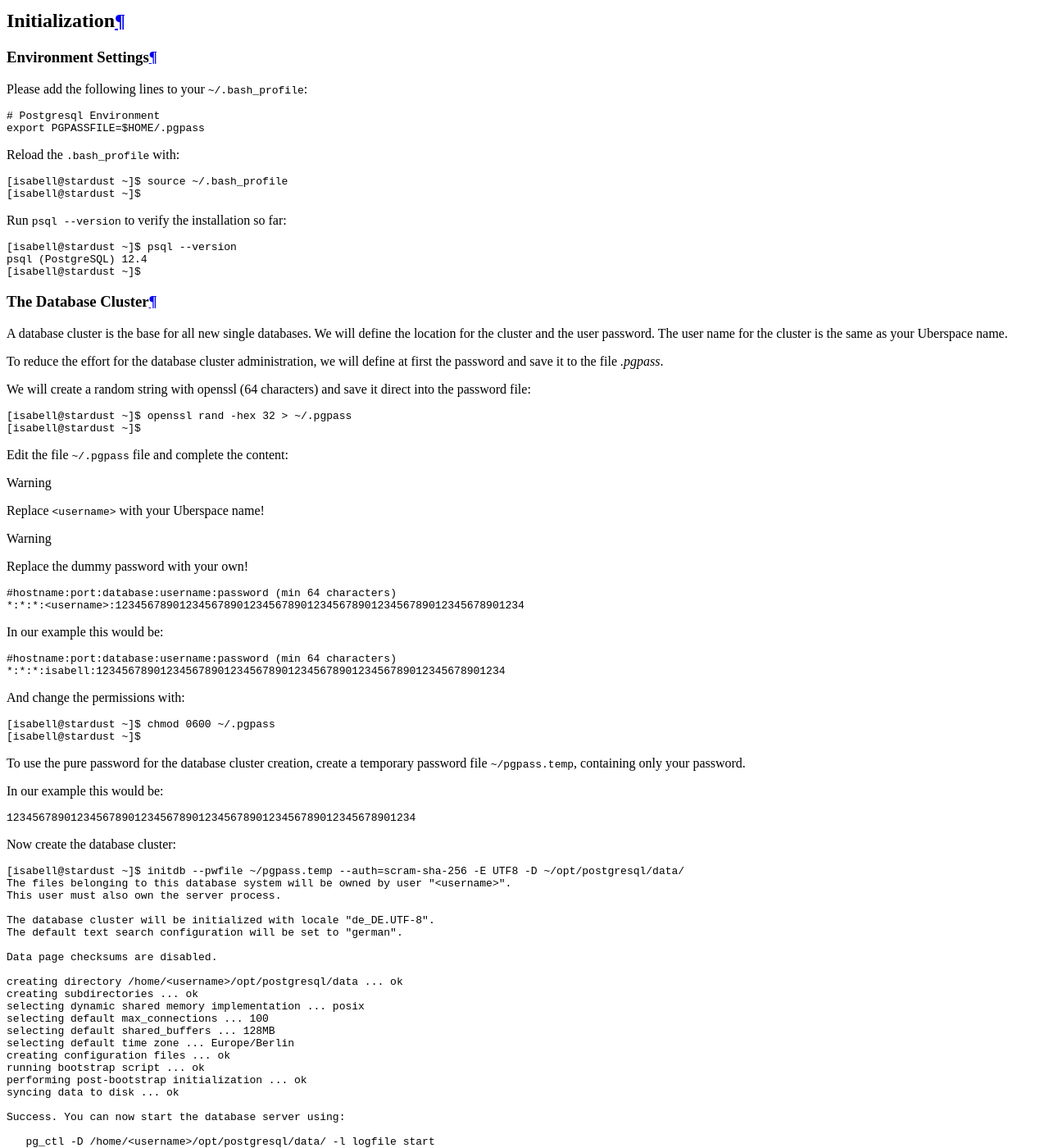
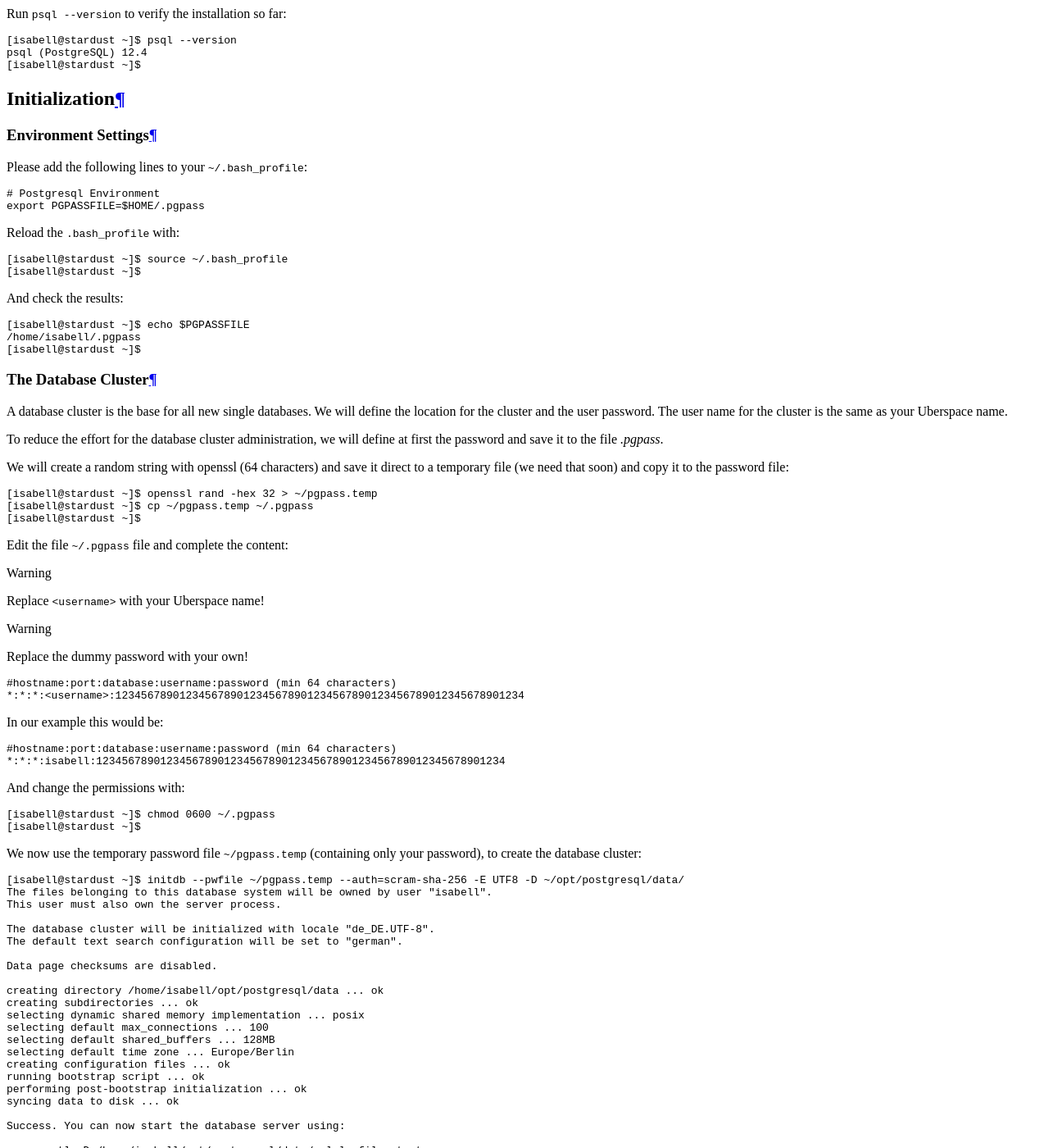
Before and after one commit to Uberspace/lab, a Sphinx documentation site: the page built from source/guide_postgresql.rst, in a window 1280 px wide and 1400 px high, scrolled down 5026 px. Shown: the whole window at 82% size. Built offline with Sphinx 7.4.7 and the Read the Docs theme 2.0.0, drawn with Linux system fonts in a browser that asks for light colours; some of the changed text lies outside the part shown.

Commit message:
[postgresql] :art: restructe some content and fix some typos

```diff
--- a/source/guide_postgresql.rst
+++ b/source/guide_postgresql.rst
@@ -5,7 +5,6 @@
 
 .. tag:: lang-c
 .. tag:: database
-
 
 .. sidebar:: Logo
 
@@ -34,26 +33,28 @@
 Version
 =======
 
-At first get an overview which versions are available and will be supported for your project:
+At first get an overview which versions are available and will be supported for your project::
 
-::
+    [isabell@stardust ~]$ uberspace tools version list postgresql
+    - 10
+    - 11
+    - 12
+    - 13
+    [isabell@stardust ~]$
 
- [isabell@stardust ~]$ uberspace tools version list postgresql
- - 10
- - 11
- - 12
- - 13
- [isabell@stardust ~]$
+Select the desired postgresql version using::
 
-Select the desired postgresql version using:
+    [isabell@stardust ~]$ uberspace tools version use postgresql 12
+    Using 'Postgresql' version: '12'
+    Selected postgresql version 12
+    The new configuration is adapted immediately. Patch updates will be applied automatically.
+    [isabell@stardust ~]$
 
-::
+Run ``psql --version`` to verify the installation so far::
 
- [isabell@stardust ~]$ uberspace tools version use postgresql 12
- Using 'Postgresql' version: '12'
- Selected postgresql version 12
- The new configuration is adapted immediately. Patch updates will be applied automatically.
- [isabell@stardust ~]$
+    [isabell@stardust ~]$ psql --version
+    psql (PostgreSQL) 12.4
+    [isabell@stardust ~]$
 
 Initialization
 ==============
@@ -65,24 +66,19 @@
 
 .. code-block:: bash
 
- # Postgresql Environment
- export PGPASSFILE=$HOME/.pgpass
+    # Postgresql Environment
+    export PGPASSFILE=$HOME/.pgpass
 
-Reload the ``.bash_profile`` with:
+Reload the ``.bash_profile`` with::
 
-::
+    [isabell@stardust ~]$ source ~/.bash_profile
+    [isabell@stardust ~]$
 
- [isabell@stardust ~]$ source ~/.bash_profile
- [isabell@stardust ~]$
+And check the results::
 
-Run ``psql --version`` to verify the installation so far:
-
-::
-
- [isabell@stardust ~]$ psql --version
- psql (PostgreSQL) 12.4
- [isabell@stardust ~]$
-
+    [isabell@stardust ~]$ echo $PGPASSFILE
+    /home/isabell/.pgpass
+    [isabell@stardust ~]$
 
 The Database Cluster
 --------------------
@@ -91,13 +87,11 @@
 
 To reduce the effort for the database cluster administration, we will define at first the password and save it to the file *.pgpass*.
 
-We will create a random string with openssl (64 characters) and save it direct into the password file:
+We will create a random string with openssl (64 characters) and save it direct to a temporary file (we need that soon) and copy it to the password file::
 
-::
-
- [isabell@stardust ~]$ openssl rand -hex 32 > ~/.pgpass
- [isabell@stardust ~]$
-
+    [isabell@stardust ~]$ openssl rand -hex 32 > ~/pgpass.temp
+    [isabell@stardust ~]$ cp ~/pgpass.temp ~/.pgpass
+    [isabell@stardust ~]$
 
 Edit the file ``~/.pgpass`` file and complete the content:
 
@@ -106,70 +100,56 @@
 .. warning:: Replace the dummy password with your own!
 
 .. code-block:: console
- :emphasize-lines: 1,2
+    :emphasize-lines: 2
 
- #hostname:port:database:username:password (min 64 characters)
- *:*:*:<username>:1234567890123456789012345678901234567890123456789012345678901234
+    #hostname:port:database:username:password (min 64 characters)
+    *:*:*:<username>:1234567890123456789012345678901234567890123456789012345678901234
 
-In our example this would be:
+In our example this would be::
+
+    #hostname:port:database:username:password (min 64 characters)
+    *:*:*:isabell:1234567890123456789012345678901234567890123456789012345678901234
+
+And change the permissions with::
+
+    [isabell@stardust ~]$ chmod 0600 ~/.pgpass
+    [isabell@stardust ~]$
+
+We now use the temporary password file ``~/pgpass.temp`` (containing only your password), to create the database cluster:
 
 .. code-block:: console
+    :emphasize-lines: 1
 
- #hostname:port:database:username:password (min 64 characters)
- *:*:*:isabell:1234567890123456789012345678901234567890123456789012345678901234
+    [isabell@stardust ~]$ initdb --pwfile ~/pgpass.temp --auth=scram-sha-256 -E UTF8 -D ~/opt/postgresql/data/
+    The files belonging to this database system will be owned by user "isabell".
+    This user must also own the server process.
 
-And change the permissions with:
+    The database cluster will be initialized with locale "de_DE.UTF-8".
+    The default text search configuration will be set to "german".
 
-::
+    Data page checksums are disabled.
 
- [isabell@stardust ~]$ chmod 0600 ~/.pgpass
- [isabell@stardust ~]$
+    creating directory /home/isabell/opt/postgresql/data ... ok
+    creating subdirectories ... ok
+    selecting dynamic shared memory implementation ... posix
+    selecting default max_connections ... 100
+    selecting default shared_buffers ... 128MB
+    selecting default time zone ... Europe/Berlin
+    creating configuration files ... ok
+    running bootstrap script ... ok
+    performing post-bootstrap initialization ... ok
+    syncing data to disk ... ok
 
-To use the pure password for the database cluster creation, create a temporary password file ``~/pgpass.temp``, containing only your password.
+    Success. You can now start the database server using:
 
-In our example this would be:
+        pg_ctl -D /home/isabell/opt/postgresql/data/ -l logfile start
 
-.. code-block:: console
+    [isabell@stardust ~]$
 
- 1234567890123456789012345678901234567890123456789012345678901234
+The temporary password file is no longer necessary::
 
-Now create the database cluster:
-
-.. code-block:: console
- :emphasize-lines: 1
-
- [isabell@stardust ~]$ initdb --pwfile ~/pgpass.temp --auth=scram-sha-256 -E UTF8 -D ~/opt/postgresql/data/
- The files belonging to this database system will be owned by user "<username>".
- This user must also own the server process.
-
- The database cluster will be initialized with locale "de_DE.UTF-8".
- The default text search configuration will be set to "german".
-
- Data page checksums are disabled.
-
- creating directory /home/<username>/opt/postgresql/data ... ok
- creating subdirectories ... ok
- selecting dynamic shared memory implementation ... posix
- selecting default max_connections ... 100
- selecting default shared_buffers ... 128MB
- selecting default time zone ... Europe/Berlin
- creating configuration files ... ok
- running bootstrap script ... ok
- performing post-bootstrap initialization ... ok
- syncing data to disk ... ok
-
- Success. You can now start the database server using:
-
-    pg_ctl -D /home/<username>/opt/postgresql/data/ -l logfile start
-
- [isabell@stardust ~]$
-
-The temporary password file is no longer necessary:
-
-::
-
- [isabell@stardust ~]$ rm ~/pgpass.temp
- [isabell@stardust ~]$
+    [isabell@stardust ~]$ rm ~/pgpass.temp
+    [isabell@stardust ~]$
 
 Configuration
 =============
@@ -437,9 +416,7 @@
   postgis_raster   | 3.1.2   | public     | PostGIS raster types and functions
   postgis_topology | 3.1.2   | topology   | PostGIS topology spatial types and functions
 
-
 The database should now be spatially enabled, allowing you to load geospatial data with the help of PostGIS_ auxiliary programs such as ``shp2pgsql`` (for `ESRI Shapefiles <https://en.wikipedia.org/wiki/Shapefile>`_).
-
 
 UUID: Generating UUIDs
 ----------------------
@@ -451,7 +428,7 @@
 .. code-block:: console
 
  [isabell@stardust ~]$ psql <database name>
- databaseName=# CREATE EXTENSION IF NOT EXISTS uuid-ossp;
+ databaseName=# CREATE EXTENSION IF NOT EXISTS "uuid-ossp";
 
 After creating the extension, check whether PostgreSQL can find it using the ``\dx`` command in the interactive ``psql`` shell:
 
@@ -596,7 +573,7 @@
  psql (PostgreSQL) 13.2
  [isabell@stardust ~]$
 
-For the new database cluster, create the temporary password file ``~/pgpass.temp``. You can copy the existing .pgpass file as base, but make sure to delete everything (header, usernames, hostnames, etc.) except the password.
+For the new database cluster, create the temporary password file ``~/pgpass.temp``. You can copy the existing ``.pgpass`` file as base, but make sure to delete everything (header, usernames, hostnames, etc.) except the password.
 
 In our example this would be:
 
```
Also changed, not shown: other parts of source/guide_postgresql.rst (+6 -7 lines).
